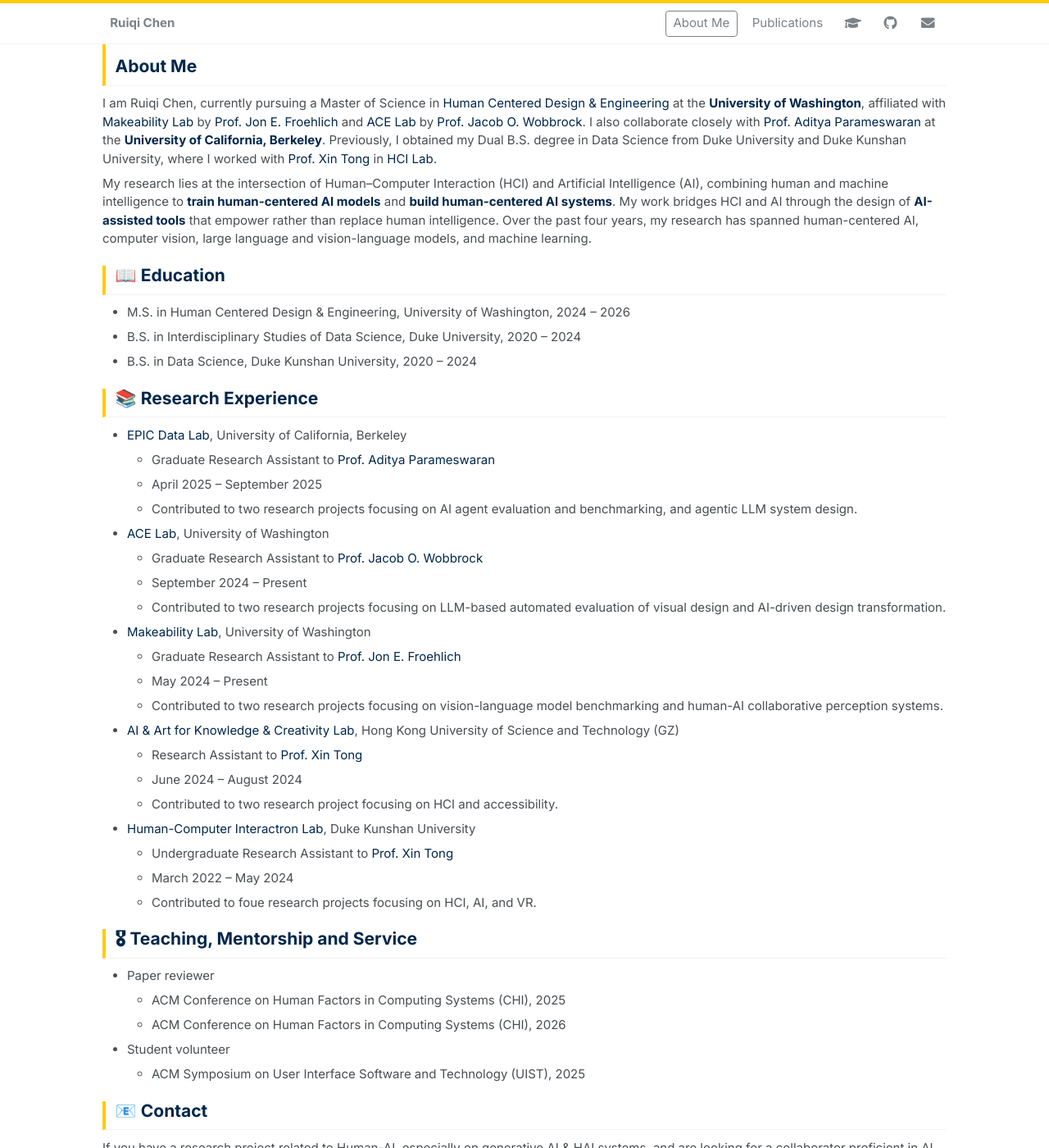
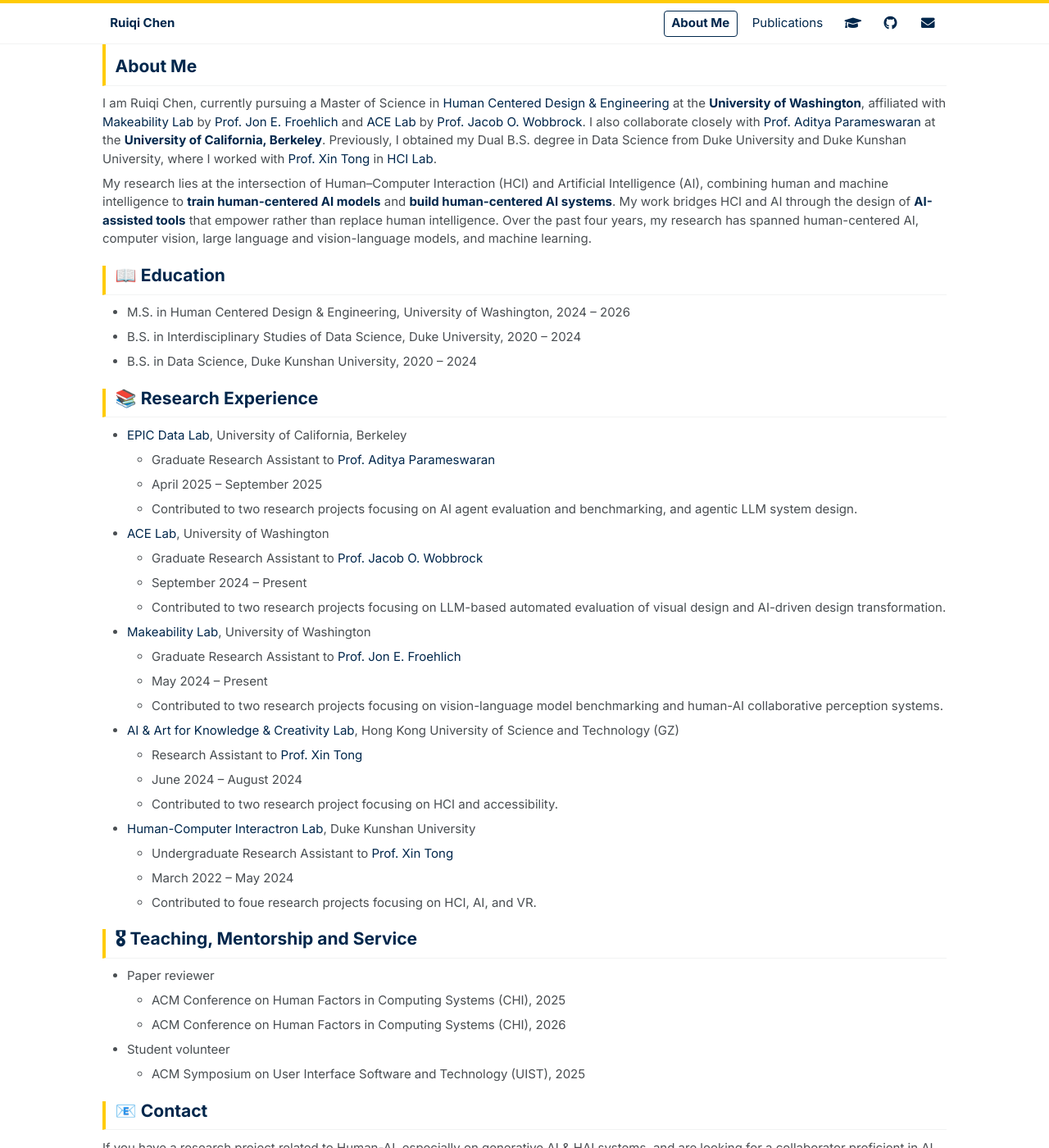
Before and after one commit to Ruiqi-Chen-0216/Ruiqi-Chen-0216.github.io, a Jekyll site: the page built from _pages/about.md, in a window 1280 px wide and 1400 px high. Shown: the whole window at 82% size. Built offline with Jekyll 4.4.1, drawn with Linux system fonts in a browser that asks for light colours.

Commit message:
Update main.scss

```diff
--- a/assets/css/main.scss
+++ b/assets/css/main.scss
@@ -245,7 +245,7 @@
         display: block;
         padding: 0.25rem 0.55rem;
         margin: 0 0.3rem;
-        color: $masthead-link-color;
+        color: $info-color;
         text-decoration: none;
         font-family: $sans-serif-narrow;
         font-size: $type-size-5;
@@ -254,7 +254,7 @@
         transition: border-color 0.15s ease, color 0.15s ease;
 
         &:hover {
-            border-color: $masthead-link-color;
+            border-color: $info-color;
         }
     }
 
@@ -269,14 +269,16 @@
             border-color: transparent !important;
 
             &:hover {
-                color: $masthead-link-color-hover;
+                color: $info-color;
             }
         }
     }
 
-    // Active page: same border as hover
+    // Active page: navy border box + bold weight so the current section is
+    // unambiguously highlighted, even at a glance.
     a.active {
-        border-color: $masthead-link-color;
+        border-color: $info-color;
+        font-weight: 700;
     }
 
     // Icon-only links: no border box, just color change on hover
@@ -286,7 +288,7 @@
         border-color: transparent !important;
 
         &:hover {
-            color: $masthead-link-color-hover;
+            color: $info-color;
         }
     }
 }
```
